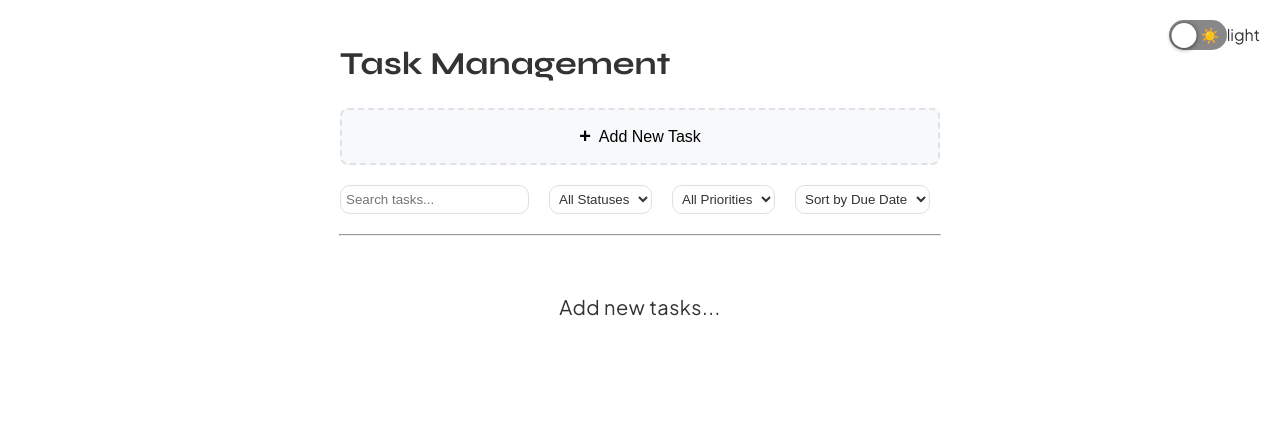
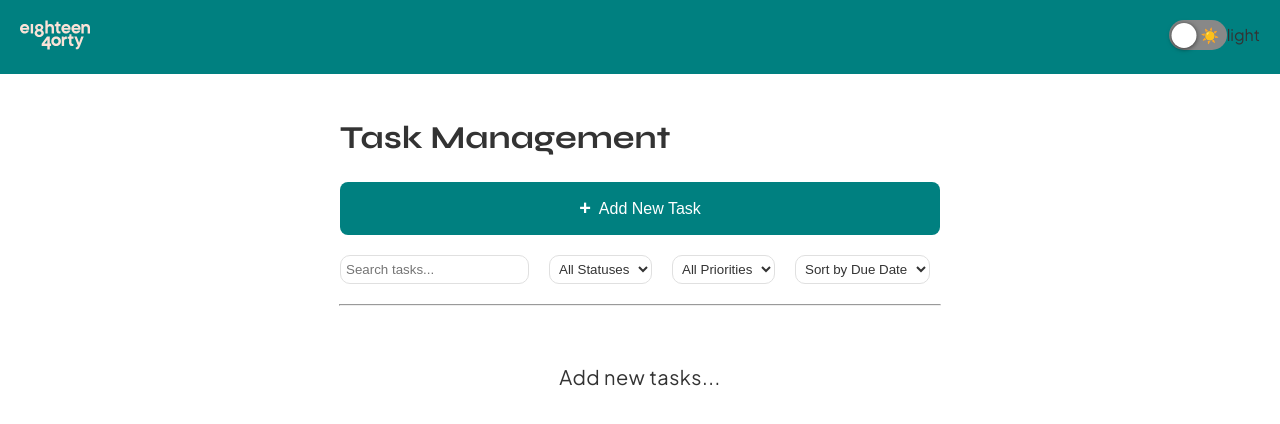
Before and after one commit to mecheline/eighteenforty, a React (Create React App) app: page / in a window 1280 px wide. Shown: the top 424 px of the page. Built offline with nearby package versions, Linux system fonts and the light colour scheme.

Commit message:
1840 logo addedd

```diff
--- a/public/index.html
+++ b/public/index.html
@@ -2,7 +2,7 @@
 <html lang="en">
   <head>
     <meta charset="utf-8" />
-    <link rel="icon" href="%PUBLIC_URL%/favicon.ico" />
+    <link rel="icon" href="%PUBLIC_URL%/logo.svg" />
     <meta name="viewport" content="width=device-width, initial-scale=1" />
     <meta name="theme-color" content="#000000" />
     <meta
@@ -10,10 +10,7 @@
       content="An application that allows users to add, edit, delete, search, sort and filter tasks based on priority"
     />
     <link rel="apple-touch-icon" href="%PUBLIC_URL%/logo192.png" />
-    <!--
-      manifest.json provides metadata used when your web app is installed on a
-      user's mobile device or desktop. See https://developers.google.com/web/fundamentals/web-app-manifest/
-    -->
+
     <link rel="manifest" href="%PUBLIC_URL%/manifest.json" />
     <link rel="preconnect" href="https://fonts.googleapis.com" />
     <link rel="preconnect" href="https://fonts.gstatic.com" crossorigin />
@@ -21,29 +18,11 @@
       href="https://fonts.googleapis.com/css2?family=Plus+Jakarta+Sans:ital,wght@0,200..800;1,200..800&family=Syne:wght@400..800&display=swap"
       rel="stylesheet"
     />
-    <!--
-      Notice the use of %PUBLIC_URL% in the tags above.
-      It will be replaced with the URL of the `public` folder during the build.
-      Only files inside the `public` folder can be referenced from the HTML.
 
-      Unlike "/favicon.ico" or "favicon.ico", "%PUBLIC_URL%/favicon.ico" will
-      work correctly both with client-side routing and a non-root public URL.
-      Learn how to configure a non-root public URL by running `npm run build`.
-    -->
     <title>Task Management Application</title>
   </head>
   <body>
     <noscript>You need to enable JavaScript to run this app.</noscript>
     <div id="root"></div>
-    <!--
-      This HTML file is a template.
-      If you open it directly in the browser, you will see an empty page.
-
-      You can add webfonts, meta tags, or analytics to this file.
-      The build step will place the bundled scripts into the <body> tag.
-
-      To begin the development, run `npm start` or `yarn start`.
-      To create a production bundle, use `npm run build` or `yarn build`.
-    -->
   </body>
 </html>
--- a/src/App.tsx
+++ b/src/App.tsx
@@ -1,25 +1,22 @@
 import React, { Suspense } from "react";
 import { Provider } from "react-redux";
 import { store } from "./redux/store";
-// import { PersistGate } from "redux-persist/integration/react";
+
 import TaskList from "./components/tasklist/TaskList";
 import { ThemeProvider } from "./context/ThemeContext";
 import ThemeToggle from "./shared/theme/ThemeToggle";
-
-// import TaskModal from "./components/TaskModal";
+import Header from "./shared/header/Header";
 
 const App: React.FC = () => (
   <Provider store={store}>
     <ThemeProvider>
+      <Header />
       <div className="app">
-        <ThemeToggle />
         <Suspense fallback={<div>Loading...</div>}>
           <TaskList />
         </Suspense>
       </div>
     </ThemeProvider>
-    {/* <TaskModal /> */}
-    {/* </PersistGate> */}
   </Provider>
 );
 
--- a/src/components/taskform/TaskForm.css
+++ b/src/components/taskform/TaskForm.css
@@ -6,12 +6,12 @@
   margin: auto;
 }
 
-
 .task-form .add-task-button {
   width: 100%;
   padding: 15px;
-  background-color: #f8f9fa;
-  border: 2px dashed #dee2e6;
+  background-color: #008080;
+  color: #fff;
+  border: none;
   border-radius: 8px;
   cursor: pointer;
   font-size: 16px;
@@ -23,8 +23,7 @@
 }
 
 .task-form .add-task-button:hover {
-  background-color: #e9ecef;
-  border-color: #ced4da;
+  background-color: #039696;
 }
 
 .task-form .plus-icon {
@@ -32,17 +31,14 @@
   font-weight: bold;
 }
 
-
 .task-form .title_textarea_style {
   width: 100%;
   display: flex;
   column-gap: 10px;
-
 }
 @media (max-width: 768px) {
   .task-form .title_textarea_style {
     flex-direction: column;
-
   }
 }
 .task-form .title_textarea_style .title-textarea {
@@ -109,7 +105,6 @@
   }
 }
 
-
 .task-form .button-group {
   display: flex;
   gap: 12px;
@@ -118,17 +113,16 @@
 
 .task-form .button-group .add_btn {
   padding: 10px;
-  background-color: #4caf50;
+  background-color: #008080;
   color: white;
   border: none;
   border-radius: 4px;
   cursor: pointer;
   width: fit-content;
-
 }
 
 .task-form .button-group .add_btn:hover {
-  background-color: #45a049;
+  background-color: #039696;
 }
 
 .task-form .button-group .cancel-button {
--- a/src/index.css
+++ b/src/index.css
@@ -1,12 +1,12 @@
-code {
+/* code {
   font-family: source-code-pro, Menlo, Monaco, Consolas, "Courier New",
     monospace;
-}
+} */
 
 :root {
   --background: #ffffff;
   --text: #333333;
-  --primary: #4caf50;
+  --primary: #008080;
   --secondary: #f44336;
   --accent: #2196f3;
   --border: #e0e0e0;
@@ -15,7 +15,7 @@ code {
 [data-theme="dark"] {
   --background: #333333;
   --text: #ffffff;
-  --primary: #81c784;
+  --primary: #008080;
   --secondary: #ff8a65;
   --accent: #64b5f6;
   --border: #555555;
--- /dev/null
+++ b/src/shared/header/Header.css
@@ -0,0 +1,7 @@
+.nav {
+  display: flex;
+  align-items: center;
+  justify-content: space-between;
+  background-color: teal;
+  padding-left: 20px;
+}
--- /dev/null
+++ b/src/shared/header/Header.tsx
@@ -0,0 +1,17 @@
+import "./Header.css"
+import ThemeToggle from "../theme/ThemeToggle";
+
+const Header = () => {
+  return (
+    <nav className="nav">
+      <div>
+        <img src="./logoblack.svg" alt="logo" width={70} height={70} />
+      </div>
+      <div>
+        <ThemeToggle />
+      </div>
+    </nav>
+  );
+};
+
+export default Header;
```
Also changed, not shown: src/App.css (+0 -39 lines), public/logo.svg (added), public/logoblack.svg (added).
